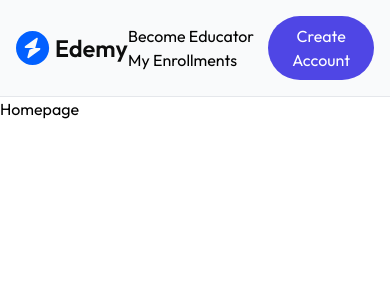
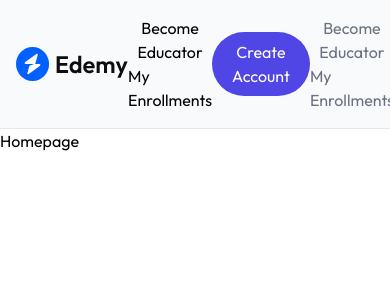
Before and after one commit to Rexxy0011/Lena, a React (Vite) app in the folder client/: page / in a window 390 px wide. Shown: the top 300 px of the page. Built offline with nearby package versions, Linux system fonts and the light colour scheme.

Commit message:
installed clerk and added .env file for the keys

```diff
--- a/client/package.json
+++ b/client/package.json
@@ -10,6 +10,7 @@
     "preview": "vite preview"
   },
   "dependencies": {
+    "@clerk/react": "^6.1.0",
     "@tailwindcss/vite": "^4.2.1",
     "humanize-duration": "^3.33.2",
     "quill": "^2.0.3",
--- a/client/src/App.jsx
+++ b/client/src/App.jsx
@@ -1,5 +1,5 @@
 import React from "react";
-import { Route, Routes } from "react-router-dom";
+import { Route, Routes, useMatch } from "react-router-dom";
 
 // Student Pages
 import Home from "./pages/student/Home";
@@ -20,9 +20,11 @@ import Navbar from "./components/student/Navbar";
 import StudentsEnrolled from "./pages/educator/StudentsEnrolled";
 
 const App = () => {
+  const isEducatorRoute = useMatch("/educator/*");
   return (
     <div className="text-default min-h-screen bg-white">
-      <Navbar />
+      {!isEducatorRoute && <Navbar />}
+
       <Routes>
         {/* Student Routes */}
         <Route path="/" element={<Home />} />
--- a/client/src/components/student/Navbar.jsx
+++ b/client/src/components/student/Navbar.jsx
@@ -13,13 +13,23 @@ const Navbar = () => {
         alt="logo"
         className="w-28 lg:w-32 cursor-pointer"
       />
-      <div>
+      <div className="flex-items-center gap-5">
         <button>Become Educator</button>
         <Link to="/my-enrollments">My Enrollments</Link>
       </div>
       <button className="bg-primary text-white px-5 py-2 rounded-full">
         Create Account
       </button>
+      {/* for phone Screens */}
+      <div className="md:hidden flex items-center gap-2 sm:gap-5 text-gray-500">
+        <div>
+          <button>Become Educator</button>
+          <Link to="/my-enrollments">My Enrollments</Link>
+        </div>
+        <button>
+          <img src={assets.user_icon} alt="" className="" />
+        </button>
+      </div>
     </div>
   );
 };
--- a/client/src/main.jsx
+++ b/client/src/main.jsx
@@ -3,11 +3,20 @@ import { BrowserRouter } from "react-router-dom";
 import "./index.css";
 import App from "./App.jsx";
 import { AppContextProvider } from "./context/AppContex.jsx";
+import { ClerkProvider } from "@clerk/clerk-react";
+
+const PUBLISHABLE_KEY = import.meta.env.VITE_CLERK_PUBLISHABLE_KEY;
+
+if (!PUBLISHABLE_KEY) {
+  throw new Error("Add your Clerk Publishable Key to the .env file");
+}
 
 createRoot(document.getElementById("root")).render(
   <BrowserRouter>
-    <AppContextProvider>
-      <App />
-    </AppContextProvider>
+    <ClerkProvider publishableKey={PUBLISHABLE_KEY} afterSignOutUrl="/">
+      <AppContextProvider>
+        <App />
+      </AppContextProvider>
+    </ClerkProvider>
   </BrowserRouter>
 );
```
Also changed, not shown: 2 other files (tests, documents, lock files or other folders).
